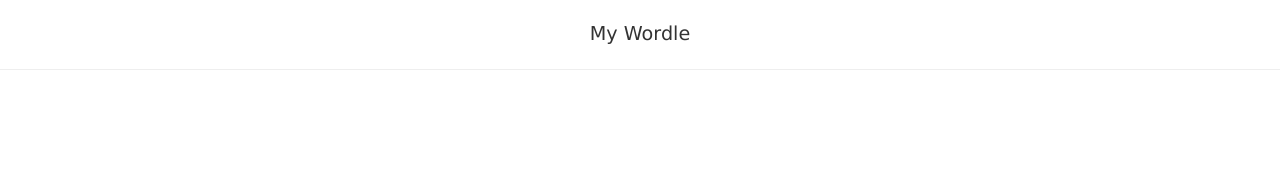
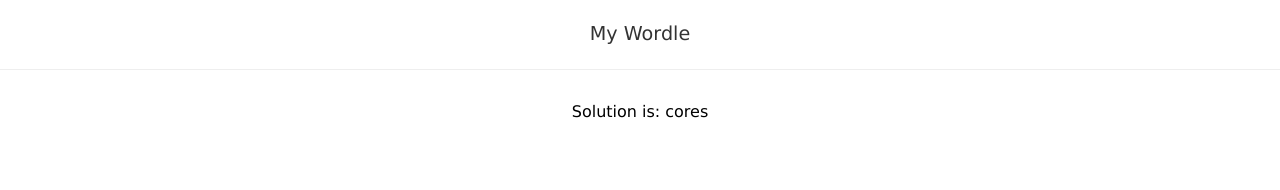
Before and after one commit to heliosalesjr/react-wordle, a React (Vite) app: page / in a window 1280 px wide. Shown: the top 190 px of the page. Built offline with nearby package versions, Linux system fonts and the light colour scheme; data requests are answered from the project's data file.

Commit message:
show random word from the json

```diff
--- a/package.json
+++ b/package.json
@@ -7,10 +7,12 @@
     "dev": "vite",
     "build": "vite build",
     "lint": "eslint .",
-    "preview": "vite preview"
+    "preview": "vite preview",
+    "server": "json-server --watch ./data/db.json --port 3001"
   },
   "dependencies": {
     "@tailwindcss/vite": "^4.1.4",
+    "json-server": "^1.0.0-beta.3",
     "react": "^19.0.0",
     "react-dom": "^19.0.0",
     "tailwindcss": "^4.1.4"
--- a/src/App.jsx
+++ b/src/App.jsx
@@ -1,10 +1,26 @@
+import { useEffect, useState } from 'react'
 
 function App() {
+  const [solution, setSolution] = useState(null)
+
+  useEffect(() => {
+    fetch('http://localhost:3001/solutions')
+      .then(res => {
+        if (!res.ok) throw new Error('Erro ao buscar soluções')
+        return res.json()
+      })
+      .then(json => {
+        const randomSolution = json[Math.floor(Math.random() * json.length)]
+        setSolution(randomSolution.word)
+      })
+      .catch(err => console.error(err.message))
+  }, [])
 
 
   return (
     <div className="App">
       <h1>My Wordle</h1>
+      {solution && <div>Solution is: {solution}</div>}
     </div>
   )
 }
```
Also changed, not shown: 1 other file (tests, documents, lock files or other folders).
